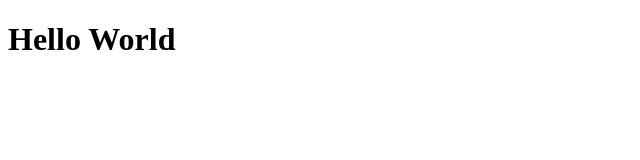
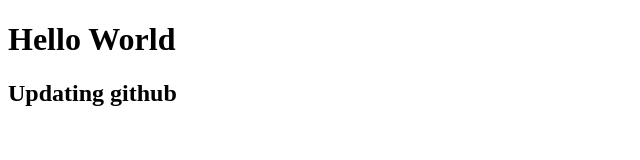
Before and after one commit to PerfectAlai/dig-base, a plain HTML site: page index.html in a window 1280 px wide. Shown: the whole page, without its empty margins (0-640 px from the left). Drawn offline with Linux system fonts and the light colour scheme.

Commit message:
hello world

```diff
--- a/index.html
+++ b/index.html
@@ -8,5 +8,6 @@
 </head>
 <body>
   <h1>Hello World</h1>
+  <h2>Updating github</h2>
 </body>
 </html>
```
